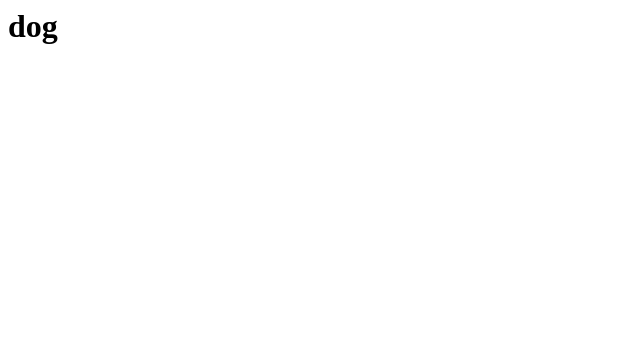
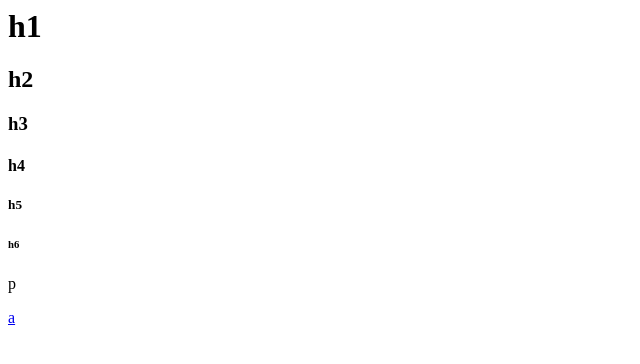
Before and after one commit to champsheard/dog, a plain HTML site: page index.html in a window 1280 px wide. Shown: the whole page, without its empty margins (0-640 px from the left). Drawn offline with Linux system fonts and the light colour scheme.

Commit message:
Added basic html elements

```diff
--- a/index.html
+++ b/index.html
@@ -1 +1,8 @@
-<h1>dog</h1>
+<h1>h1</h1>
+<h2>h2</h2>
+<h3>h3</h3>
+<h4>h4</h4>
+<h5>h5</h5>
+<h6>h6</h6>
+<p>p</p>
+<a href="#">a</a>
```
